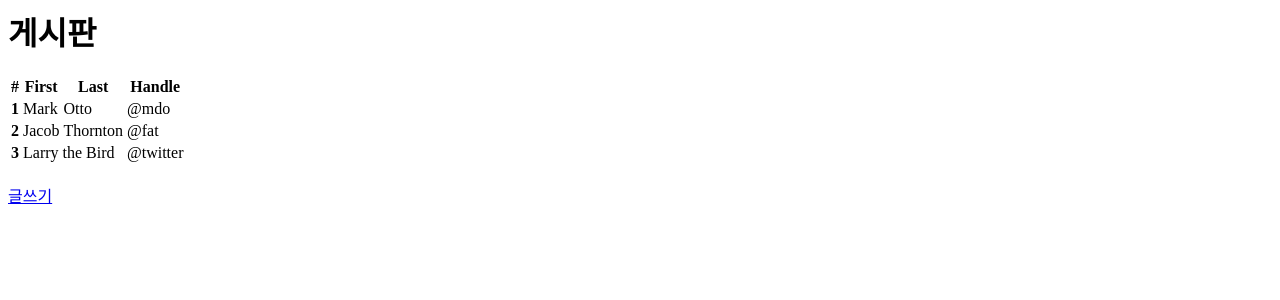
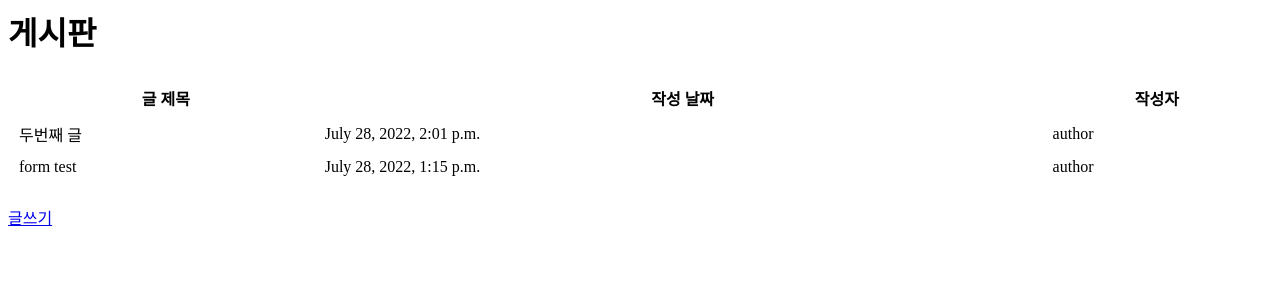
Before and after one commit to seoeunkong/YGT-Backend, a Django app: page / in a window 1280 px wide. Shown: the top 300 px of the page. Run offline with Django 4.2, Linux system fonts and the light colour scheme; data comes from the database, SQL or seed files in the repository; both versions use the stored data as it was after the commit.

Commit message:
show postlist commit

```diff
--- a/YGTproject/settings.py
+++ b/YGTproject/settings.py
@@ -106,7 +106,7 @@ AUTH_PASSWORD_VALIDATORS = [
 
 LANGUAGE_CODE = 'en-us'
 
-TIME_ZONE = 'UTC'
+TIME_ZONE = 'Asia/Seoul'  # 한국 시간 적용
 
 USE_I18N = True
 
--- a/postapp/templates/index.html
+++ b/postapp/templates/index.html
@@ -1,31 +1,20 @@
-<table class="table">
+<table class="table" id="dataTable" width="100%" cellspacing="10">
     <h1>게시판</h1>
     <thead>
       <tr>
-        <th scope="col">#</th>
-        <th scope="col">First</th>
-        <th scope="col">Last</th>
-        <th scope="col">Handle</th>
+        <th scope="col">글 제목</th>
+        <th scope="col">작성 날짜</th>
+        <th scope="col">작성자</th>
       </tr>
     </thead>
     <tbody>
+      {% for post in posts %}
       <tr>
-        <th scope="row">1</th>
-        <td>Mark</td>
-        <td>Otto</td>
-        <td>@mdo</td>
+        <td>{{ post.title }}</td>
+        <td>{{ post.date }}</td>
+        <td>author</td>
       </tr>
-      <tr>
-        <th scope="row">2</th>
-        <td>Jacob</td>
-        <td>Thornton</td>
-        <td>@fat</td>
-      </tr>
-      <tr>
-        <th scope="row">3</th>
-        <td colspan="2">Larry the Bird</td>
-        <td>@twitter</td>
-      </tr>
+      {% endfor %}
     </tbody>
   </table>
 </br>
--- a/postapp/views.py
+++ b/postapp/views.py
@@ -1,8 +1,11 @@
 from django.shortcuts import render,redirect
 from .forms import PostForm
+from .models import Post
 
 def home(request):
-    return render(request,'index.html')
+    #posts = Post.objects.all()
+    posts = Post.objects.filter().order_by("-date")
+    return render(request,'index.html',{"posts":posts})
 
 def postcreate(request):
     #request method가 POST일 경우
```
Also changed, not shown: db.sqlite3.
